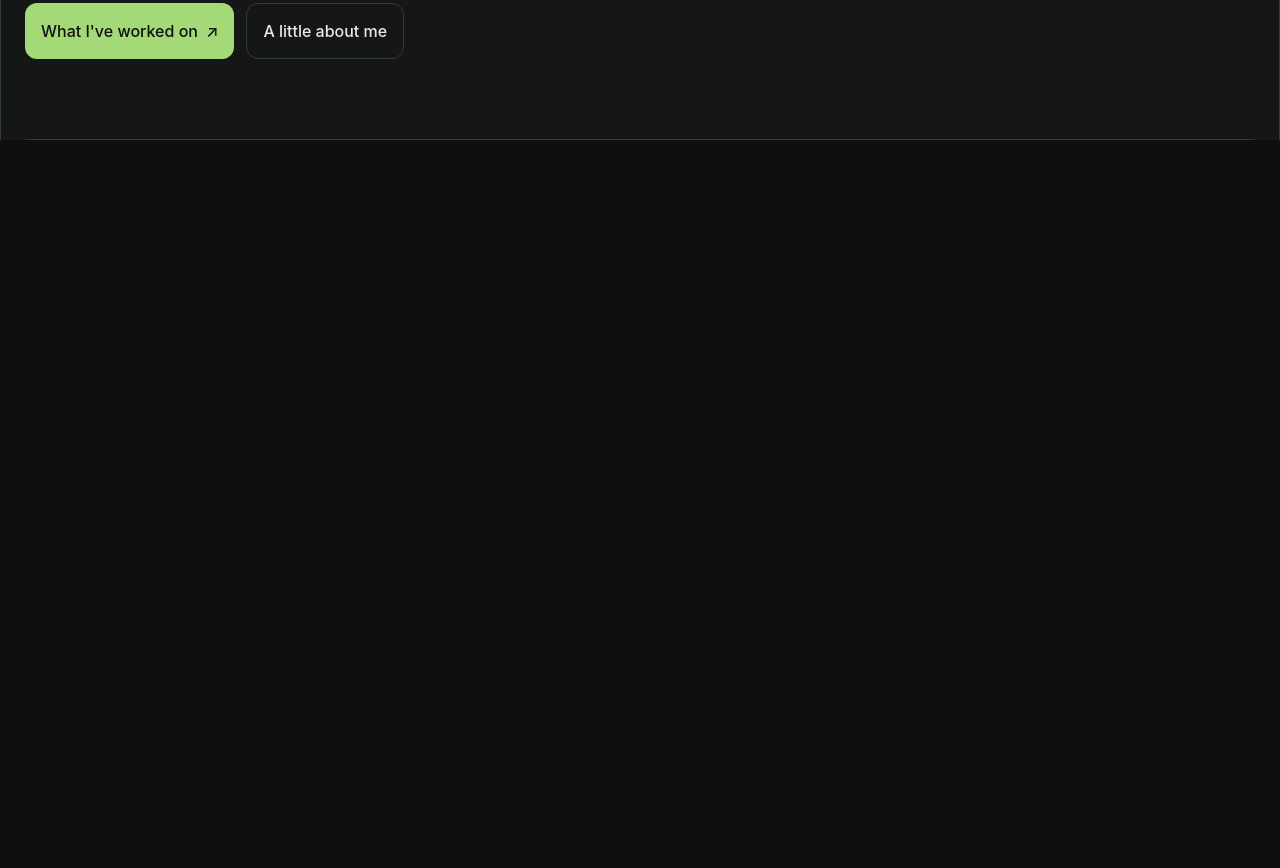
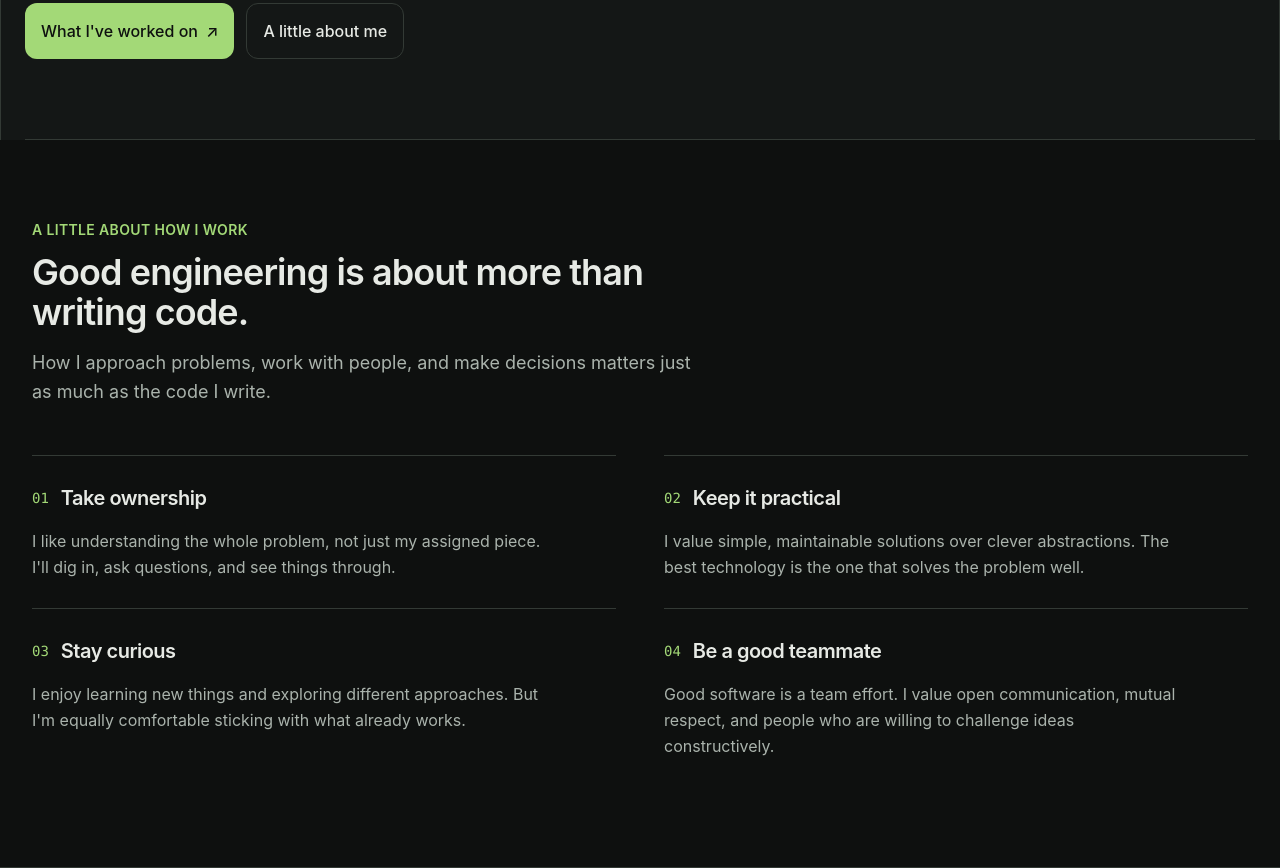
Before and after one commit to NicMortelliti/portfolio, an Astro site: page / in a window 1280 px wide. Shown: the part 408-1276 px from the top of the page. Before the commit the page ends 800 px from the top, so only its background shows below. Built offline with nearby package versions, Linux system fonts and the light colour scheme; Astro itself is replaced by a stand-in of ours.

Commit message:
add approach section

```diff
--- /dev/null
+++ b/src/components/Approach.astro
@@ -0,0 +1,67 @@
+
+---
+const principles = [
+  {
+    number: "01",
+    title: "Take ownership",
+    description:
+      "I like understanding the whole problem, not just my assigned piece. I'll dig in, ask questions, and see things through.",
+  },
+  {
+    number: "02",
+    title: "Keep it practical",
+    description:
+      "I value simple, maintainable solutions over clever abstractions. The best technology is the one that solves the problem well.",
+  },
+  {
+    number: "03",
+    title: "Stay curious",
+    description:
+      "I enjoy learning new things and exploring different approaches. But I'm equally comfortable sticking with what already works.",
+  },
+  {
+    number: "04",
+    title: "Be a good teammate",
+    description:
+      "Good software is a team effort. I value open communication, mutual respect, and people who are willing to challenge ideas constructively.",
+  },
+];
+---
+
+<section class="border-b border-border bg-background text-foreground">
+  <div class="mx-auto max-w-7xl px-5 py-16 sm:px-8 sm:py-20">
+    <div class="mb-12 max-w-2xl">
+      <p class="mb-3 text-sm font-semibold tracking-wide text-accent uppercase">
+        A little about how I work
+      </p>
+
+      <h2 class="text-3xl font-semibold tracking-tight sm:text-4xl">
+        Good engineering is about more than writing code.
+      </h2>
+
+      <p class="mt-4 text-lg leading-relaxed text-muted">
+        How I approach problems, work with people, and make decisions
+        matters just as much as the code I write.
+      </p>
+    </div>
+
+    <div class="grid gap-x-12 sm:grid-cols-2">
+      {principles.map((principle) => (
+        <article class="border-t border-border py-7">
+          <div class="mb-4 flex items-center gap-3">
+            <span class="font-mono text-sm text-accent">
+              {principle.number}
+            </span>
+            <h3 class="text-xl font-semibold tracking-tight">
+              {principle.title}
+            </h3>
+          </div>
+
+          <p class="max-w-lg leading-relaxed text-muted">
+            {principle.description}
+          </p>
+        </article>
+      ))}
+    </div>
+  </div>
+</section>
--- a/src/pages/index.astro
+++ b/src/pages/index.astro
@@ -1,10 +1,12 @@
 ---
 import Layout from '../layouts/Layout.astro';
 import Hero from '../components/Hero.astro';
+import Approach from '../components/Approach.astro';
 ---
 
 <Layout>
   <main>
     <Hero />
+    <Approach />
   </main>
 </Layout>
```
